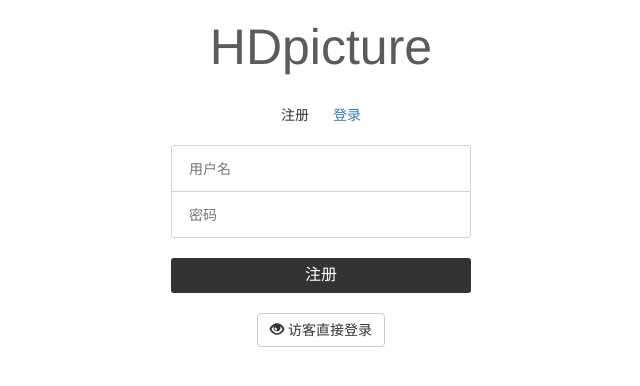
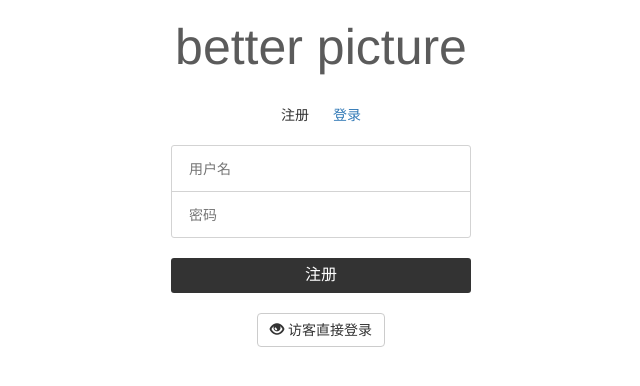
Before and after one commit to MingwangLin/image_super_resolution, a Flask app: page /login in a window 1280 px wide. Shown: the top 386 px of the page, without its empty margins (319-959 px from the left). Run offline with Flask 2, Linux system fonts and the light colour scheme; parts of the project's set-up code (start-up, migrations or seed data) failed here and were passed over; some libraries are stand-ins or nearby versions.

Commit message:
adjust web page title

```diff
--- a/app/templates/login.html
+++ b/app/templates/login.html
@@ -16,7 +16,7 @@
 <div class="gua-container">
     <div class="gua-main">
         <div class="gua-header">
-            <h1 class="gua-title">HDpicture</h1>
+            <h1 class="gua-title">better picture</h1>
         </div>
         <div class="gua-form transbox">
             <div class="gua-tab">
```
